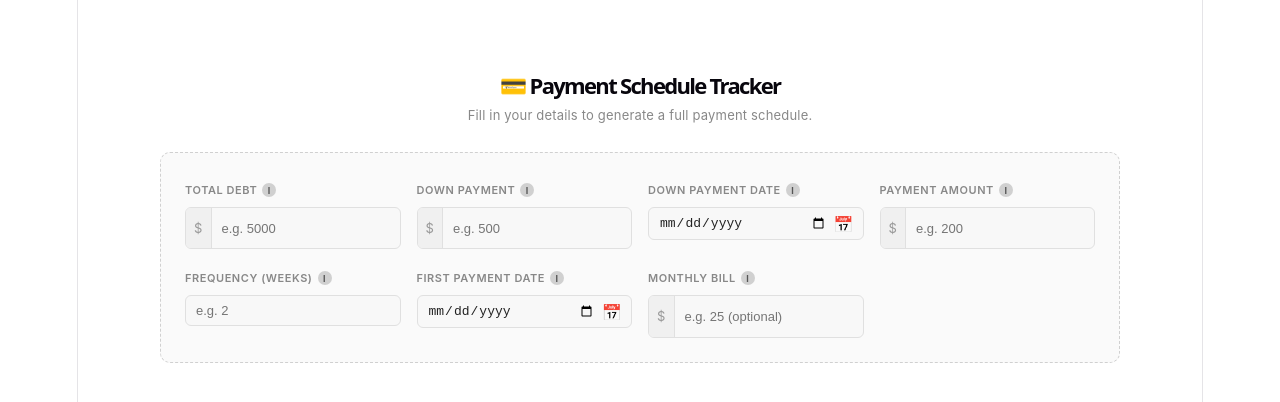
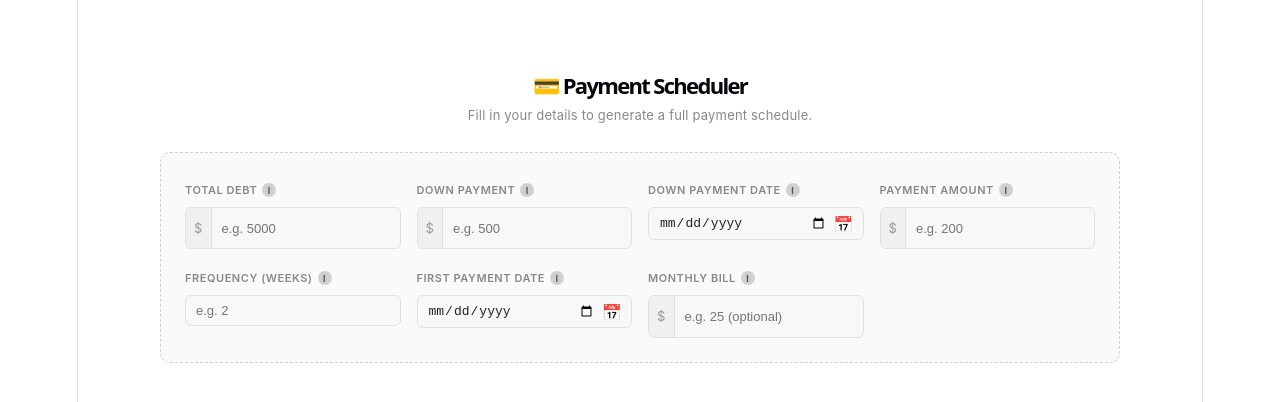
Before and after one commit to Estebanjim26/Payment-tracker, a React (Vite) app: page / in a window 1280 px wide. Shown: the top 402 px of the page. Built offline with nearby package versions, Linux system fonts and the light colour scheme.

Commit message:
Last update

```diff
--- a/src/App.tsx
+++ b/src/App.tsx
@@ -215,7 +215,7 @@ export default function App() {
 
   return (
     <div style={{ fontFamily: "'Inter', system-ui, sans-serif", maxWidth: 960, margin: "0 auto", padding: "40px 48px", color: "#222", minWidth: 700 }}>
-      <h1 style={{ fontSize: 22, fontWeight: 700, marginBottom: 4 }}>💳 Payment Schedule Tracker</h1>
+      <h1 style={{ fontSize: 22, fontWeight: 700, marginBottom: 4 }}>💳 Payment Scheduler</h1>
       <p style={{ fontSize: 13, color: "#888", marginBottom: 24 }}>Fill in your details to generate a full payment schedule.</p>
 
       <div style={{ display: "grid", gridTemplateColumns: "repeat(4, 1fr)", gap: 16, marginBottom: 28, padding: 24, background: "#fafafa", border: "1px dashed #d0d0d0", borderRadius: 10 }}>
```
